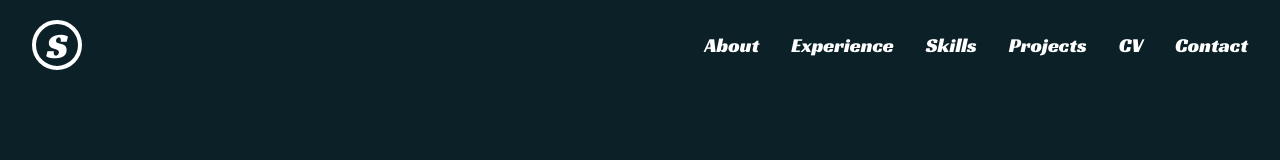
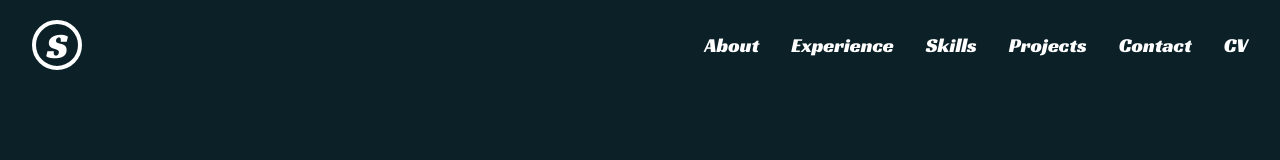
Before and after one commit to sumitsingh4411/Sumit-Portfolio, a Next.js app: page / in a window 1280 px wide. Shown: the top 160 px of the page. Built offline with nearby package versions, Linux system fonts and the light colour scheme.

Commit message:
change design for home page with section wise

```diff
--- a/common/constant.ts
+++ b/common/constant.ts
@@ -33,14 +33,14 @@ export const SIDEBAR_LINKS = [
     url: "#projects",
   },
   {
-    name: "CV",
-    path: URLPaths.CV,
-    url: "#cv",
-  },
-  {
     name: "Contact",
     path: URLPaths.CONTACT,
     url: "#contact",
+  },
+  {
+    name: "CV",
+    path: URLPaths.CV,
+    url: "",
   },
 ];
 
--- a/components/header/Header.tsx
+++ b/components/header/Header.tsx
@@ -6,11 +6,18 @@ import { useRouter } from "next/router";
 
 export default function Header() {
   const router = useRouter();
-
+  const openPdf = (url: string) => {
+    if (url.trim().length === 0) {
+      window.open("../sumit_cv.pdf", "_blank");
+    }
+  };
+  const logoClick = () => {
+    router.push("/");
+  };
   return (
     <div className={style.header}>
       <div className={style.header__left}>
-        <div className={style.header__left__logo}>
+        <div className={style.header__left__logo} onClick={logoClick}>
           <span className={style.header_title}>S</span>
         </div>
       </div>
@@ -18,7 +25,10 @@ export default function Header() {
         <div className={style.header__right__item}>
           {SIDEBAR_LINKS.map((item, index) => (
             <Link href={router?.pathname + item.url} key={index}>
-              <a className={`${style.header_link} hover_underline_animation`}>
+              <a
+                className={`${style.header_link} hover_underline_animation`}
+                onClick={() => openPdf(item.url)}
+              >
                 {item.name}
               </a>
             </Link>
```
